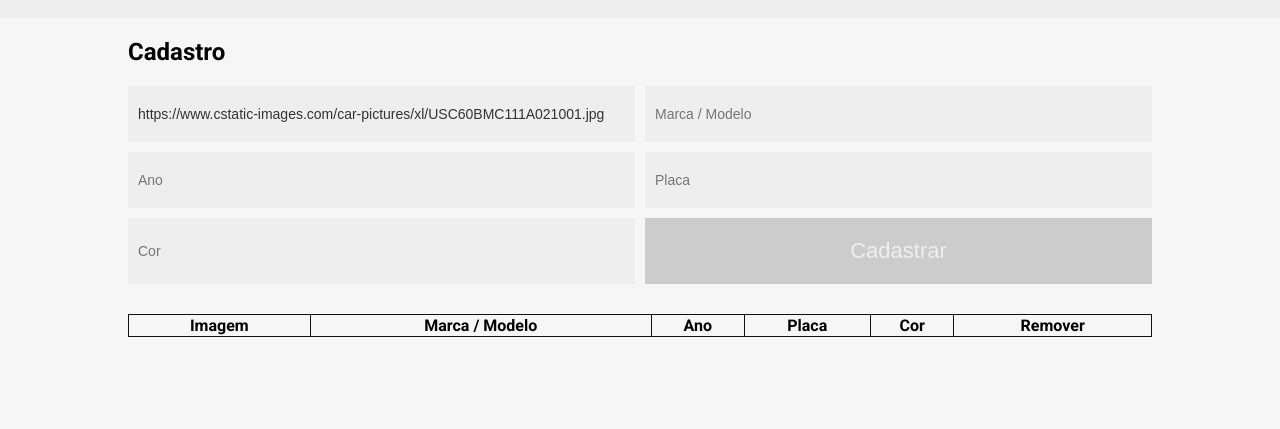
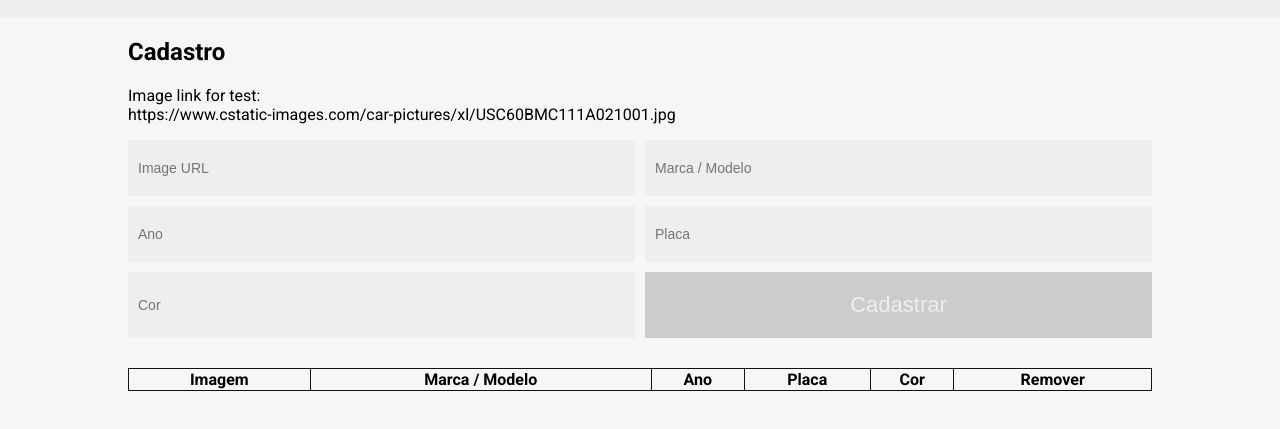
Before and after one commit to jpcmf/JPCars-JavaScript, a website built with webpack: page main.html in a window 1280 px wide. Shown: the part 61-490 px from the top of the page. Built offline with nearby package versions, Linux system fonts and the light colour scheme; no server answers.

Commit message:
Update files

```diff
--- a/main.html
+++ b/main.html
@@ -19,8 +19,9 @@
   <div class="wrapper">
     <main>
       <h2>Cadastro</h2>
+      <p>Image link for test:<br>https://www.cstatic-images.com/car-pictures/xl/USC60BMC111A021001.jpg</p>
       <form class="form-register" action="http://localhost:3000/car" method="post" data-js="form-register">
-        <input type="url" data-js="image" placeholder="Image URL" value="https://www.cstatic-images.com/car-pictures/xl/USC60BMC111A021001.jpg">
+        <input type="url" data-js="image" placeholder="Image URL" value="">
         <input type="text" data-js="brand-model" placeholder="Marca / Modelo">
         <input type="text" data-js="year" placeholder="Ano">
         <input type="text" data-js="plate" placeholder="Placa">
```
